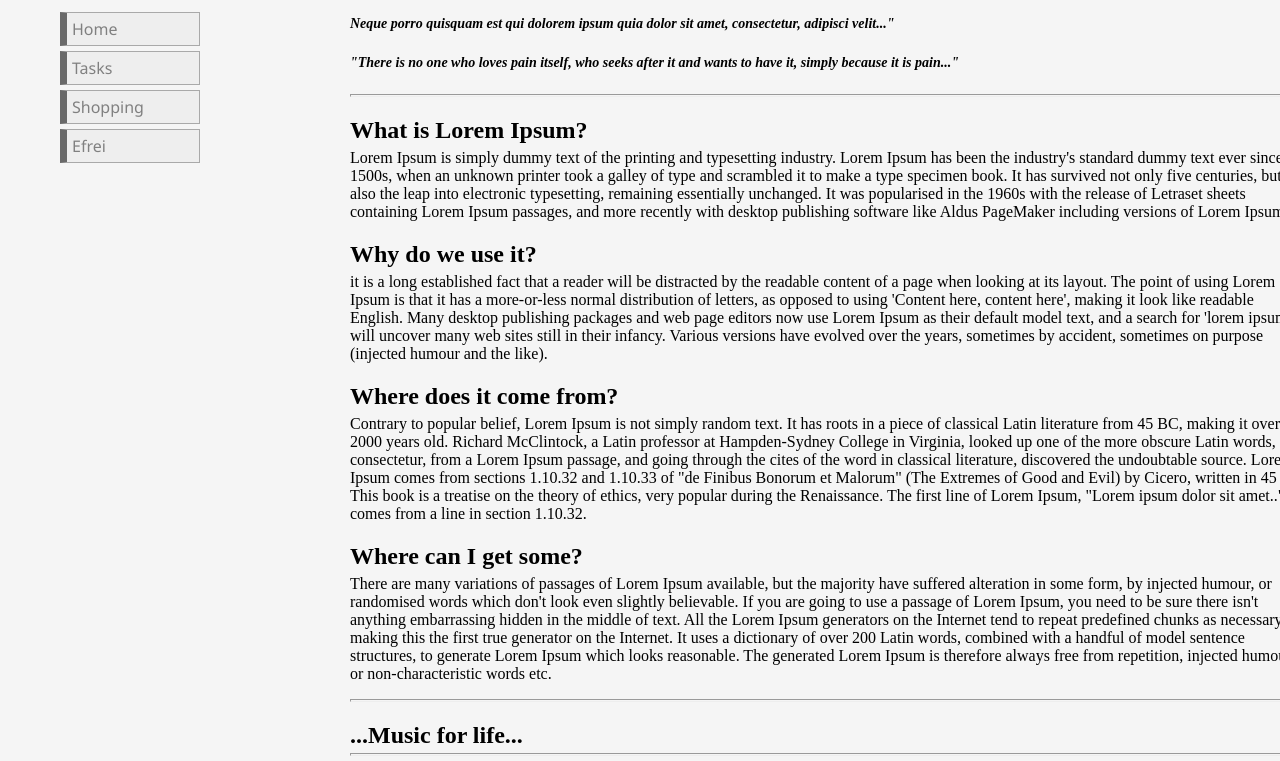
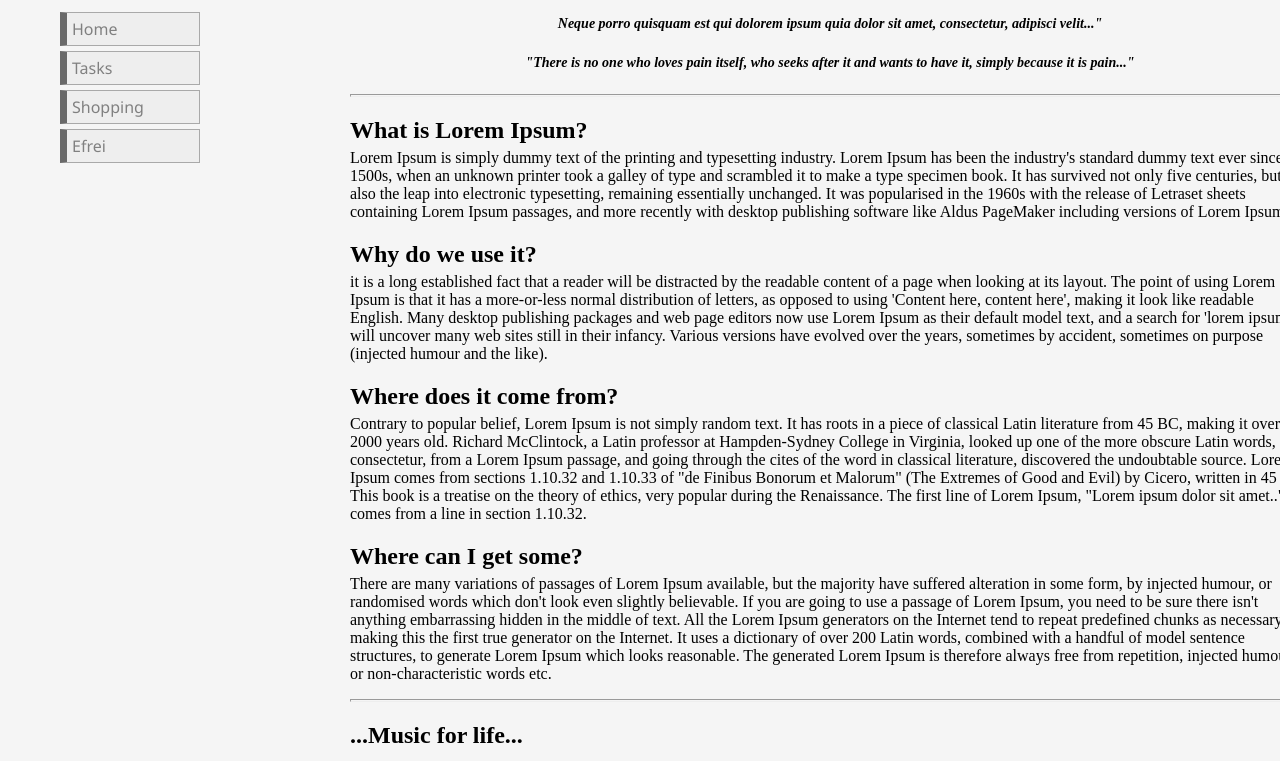
Before and after one commit to kplola/Jshomework.github.io, a plain HTML site: page index.html in a window 1280 px wide. Shown: the part 73-834 px from the top of the page. Drawn offline with Linux system fonts and the light colour scheme; grey boxes are pictures that could not be loaded.

Commit message:
Homework first commit 2

```diff
--- a/index.html
+++ b/index.html
@@ -83,7 +83,7 @@
         <div>
             <h2>...Music for life...</h2>
         </div>
-        <hr>
+
         <div style="position: inherit; z-index: -99; width: 950px; height: 600px">
                 <iframe width="925" height="415" src="https://www.youtube.com/embed/i207hIrhIWQ?rel=0&amp;autoplay=1&amp;controls=0&amp;showinfo=0" frameborder="0" allowfullscreen></iframe>
         </div>
--- a/styles.css
+++ b/styles.css
@@ -98,6 +98,7 @@ h1 {
 h4, h5 {
     font-style: italic;
     font-size: 14px;
+    text-align: center;
 }
 
 h2{
```
